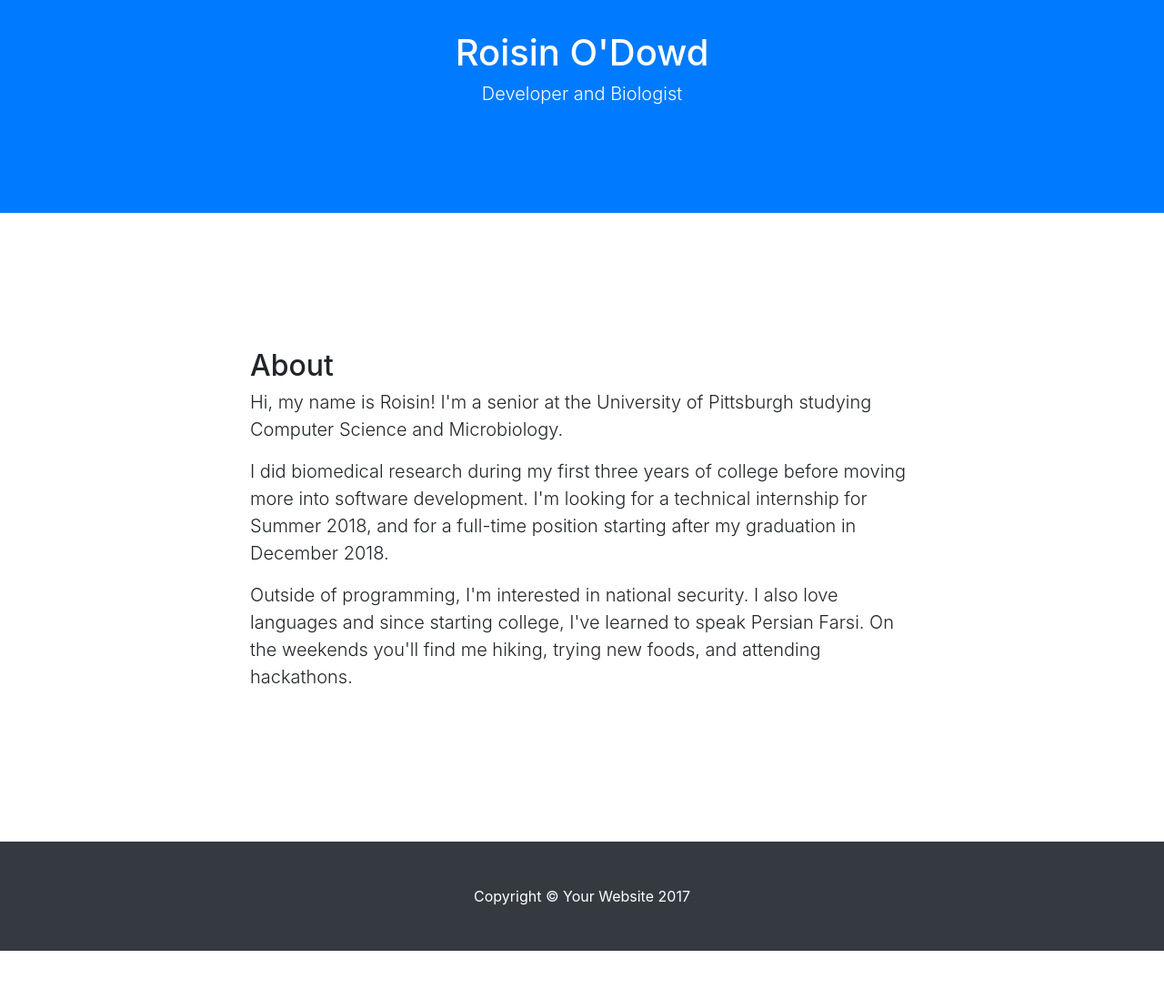
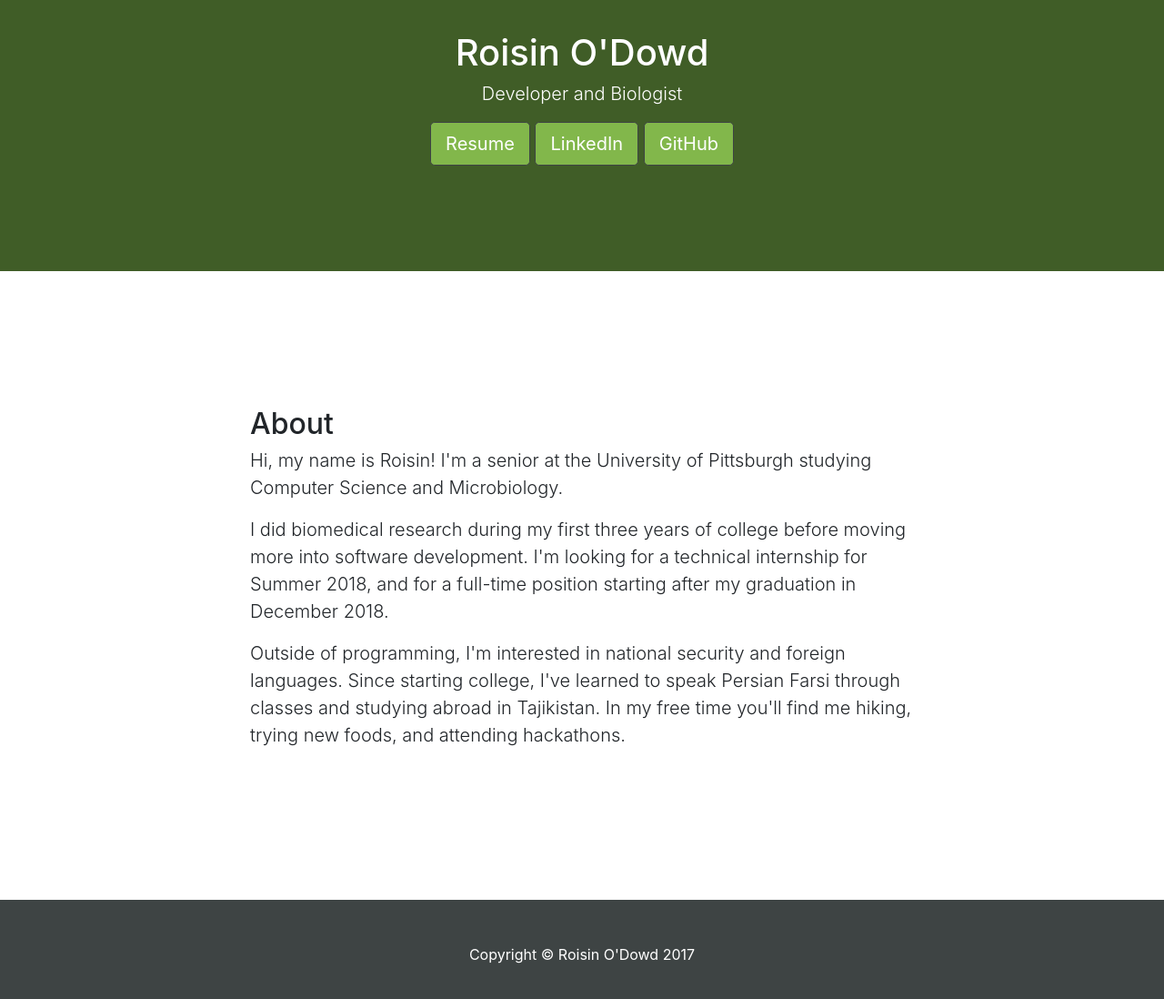
Before and after one commit to RoisinODowd/RoisinODowd, a website with bundled scripts: page index.html in a window 1280 px wide. Shown: the part 120-1218 px from the top of the page at 91% size. Before the commit the page ends 1165 px from the top, so only its background shows below. Built offline with nearby package versions, Linux system fonts and the light colour scheme.

Commit message:
Edited styling

```diff
--- a/index.html
+++ b/index.html
@@ -29,9 +29,11 @@
         </button>
         <div class="collapse navbar-collapse" id="navbarResponsive">
           <ul class="navbar-nav ml-auto">
+            <!--
             <li class="nav-item">
               <a class="nav-link js-scroll-trigger" href="#about">Projects</a>
             </li>
+          -->
             <!-- <li class="nav-item">
               <a class="nav-link js-scroll-trigger" href="#services">Services</a>
             </li>
@@ -47,6 +49,11 @@
       <div class="container text-center">
         <h1>Roisin O'Dowd</h1>
         <p class="lead">Developer and Biologist</p>
+        <p class="lead">
+          <a class="btn btn-primary btn-lg" href="https://drive.google.com/open?id=0BzOm66211HkONHBObExGNmJwZmM" role="button">Resume</a>
+          <a class="btn btn-primary btn-lg" href="https://www.linkedin.com/in/roisinodowd/" role="button">LinkedIn</a>
+          <a class="btn btn-primary btn-lg" href="https://github.com/RoisinODowd" role="button">GitHub</a>
+        </p>
       </div>
     </header>
 
@@ -57,7 +64,7 @@
             <h2>About</h2>
             <p class="lead">Hi, my name is Roisin! I'm a senior at the University of Pittsburgh studying Computer Science and Microbiology.</p>
             <p class="lead">I did biomedical research during my first three years of college before moving more into software development. I'm looking for a technical internship for Summer 2018, and for a full-time position starting after my graduation in December 2018.</p>
-            <p class="lead">Outside of programming, I'm interested in national security. I also love languages and since starting college, I've learned to speak Persian Farsi. On the weekends you'll find me hiking, trying new foods, and attending hackathons.</p>
+            <p class="lead">Outside of programming, I'm interested in national security and foreign languages. Since starting college, I've learned to speak Persian Farsi through classes and studying abroad in Tajikistan. In my free time you'll find me hiking, trying new foods, and attending hackathons.</p>
             <!-- <ul>
               <li>Clickable nav links that smooth scroll to page sections</li>
               <li>Responsive behavior when clicking nav links perfect for a one page website</li>
@@ -108,7 +115,7 @@
     <!-- Footer -->
     <footer class="py-5 bg-dark">
       <div class="container">
-        <p class="m-0 text-center text-white">Copyright &copy; Your Website 2017</p>
+        <p class="m-0 text-center text-white">Copyright &copy; Roisin O'Dowd 2017</p>
       </div>
       <!-- /.container -->
     </footer>
```
Also changed, not shown: vendor/bootstrap/css/bootstrap.min.css.
